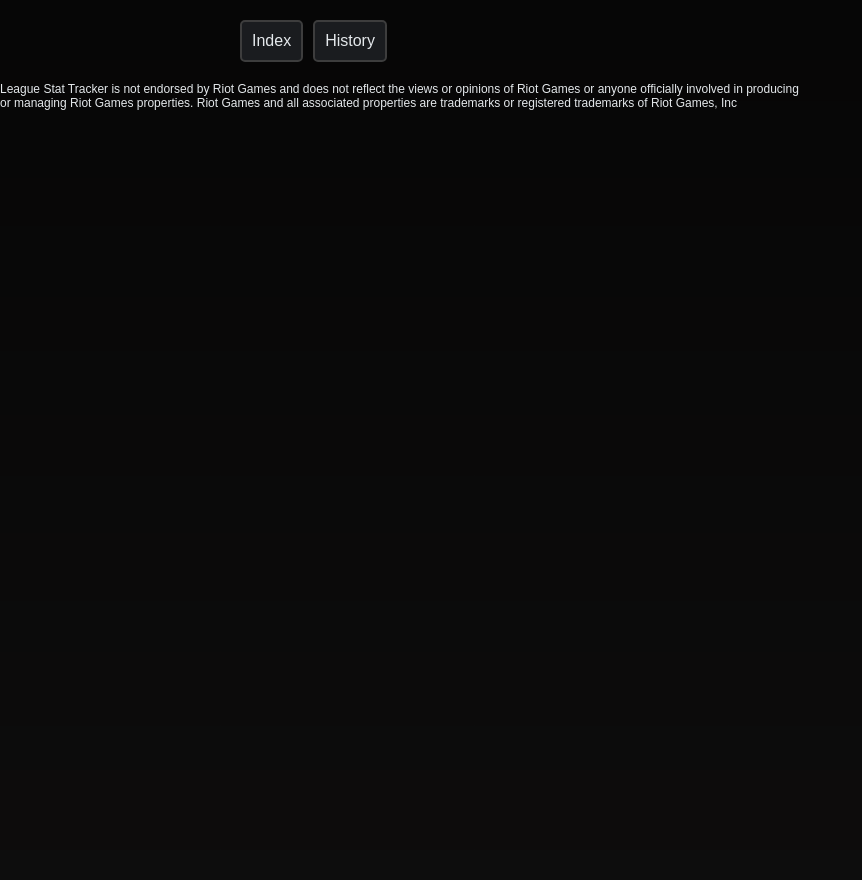
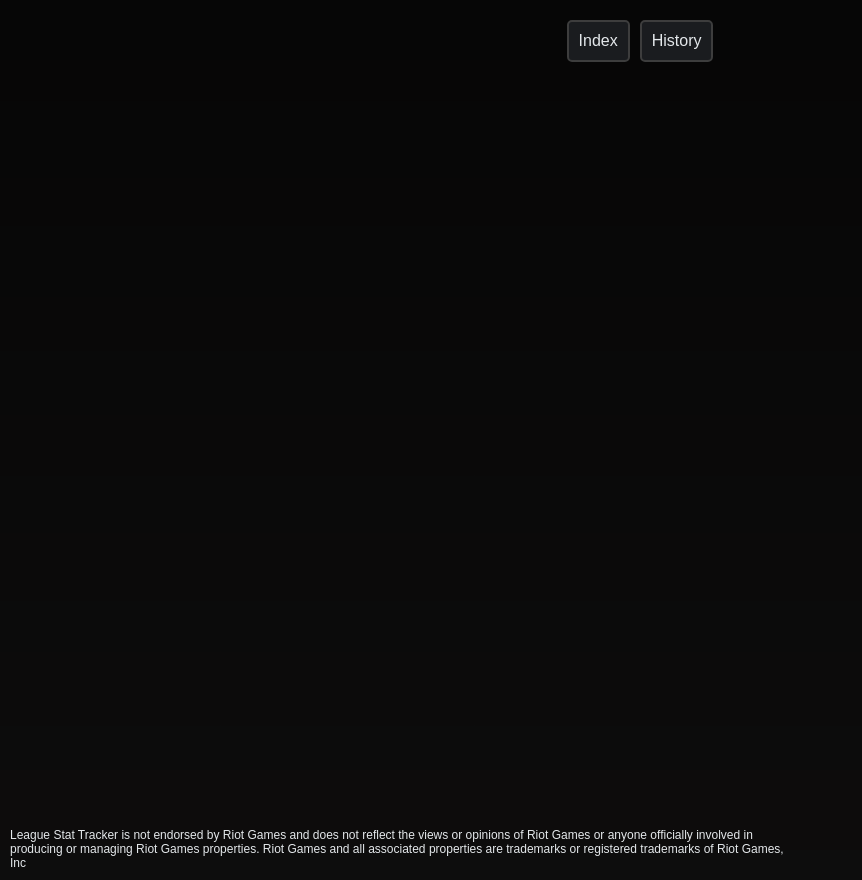
Before and after one commit to ryanjj-chew/LeagueTracker, a Flask app: template templates/base.html in a window 1280 px wide. Shown: the whole page, without its empty margins (0-862 px from the left). Run offline with Flask 3, Linux system fonts and the light colour scheme; the template is opened without the code that fills it, so the values that code supplies are empty.

Commit message:
Minor background fix

```diff
--- a/static/style.css
+++ b/static/style.css
@@ -2,12 +2,18 @@ body {
     color: rgb(228, 232, 235);
     font-family: Arial, Helvetica, sans-serif;
     margin: 0;
+
+    min-height: 100vh;
+    display: flex;
+    flex-direction: column;
 }
 
 .page {
     max-width: 800px;
     margin: 0 auto;
     padding: 20px;
+
+    flex: 1;
 }
 
 .bg {
@@ -253,4 +259,6 @@ body {
 .footer {
     font-size: 12px;
     width: 800px;
+    padding: 10px;
+    box-sizing: border-box;
 }
--- a/templates/base.html
+++ b/templates/base.html
@@ -6,7 +6,7 @@
     </head>
     <body>
 
-        <div class="bg" style="background-image: linear-gradient(rgba(0, 0, 0, 0.85), rgba(0,0,0,0.65)), url('{{ bg }}');"></div>
+        <div class="bg" style="background-image: linear-gradient(rgba(0, 0, 0, 0.85), rgba(0,0,0,0.65)), url(&quot;{{ bg }}&quot;);"></div>
 
         <main class="page">
             <header>
```
